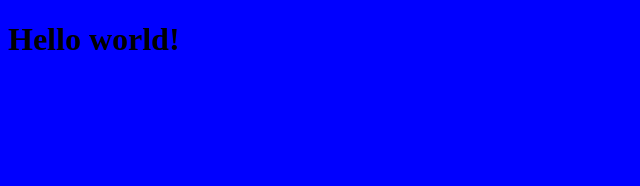
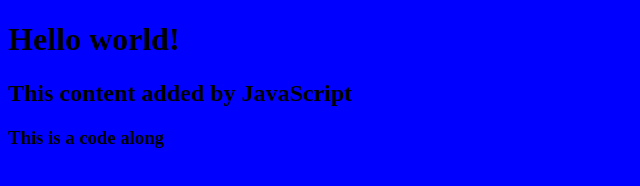
Before and after one commit to green-game/my-personal-website, a plain HTML site: page index.html in a window 1280 px wide. Shown: the whole page, without its empty margins (0-640 px from the left). Drawn offline with Linux system fonts and the light colour scheme.

Commit message:
add script.js, connect to index.html

```diff
--- a/index.html
+++ b/index.html
@@ -5,6 +5,7 @@
             <title>My Personal Website</title>
     </head>
     <body>
-     <h1>Hello world!</h1>
+     <h1 id="blue">Hello world!</h1>
+     <script src="script.js"></script>
     </body>
 </html>
--- /dev/null
+++ b/script.js
@@ -0,0 +1,6 @@
+const h2 = document.createElement("h2");
+h2.textContent = "This content added by JavaScript";
+document.querySelector("body").appendChild(h2);
+const h3 = document.createElement("h3")
+h3.textContent ="This is a code along";
+document.querySelector("body").appendChild(h3)
```
